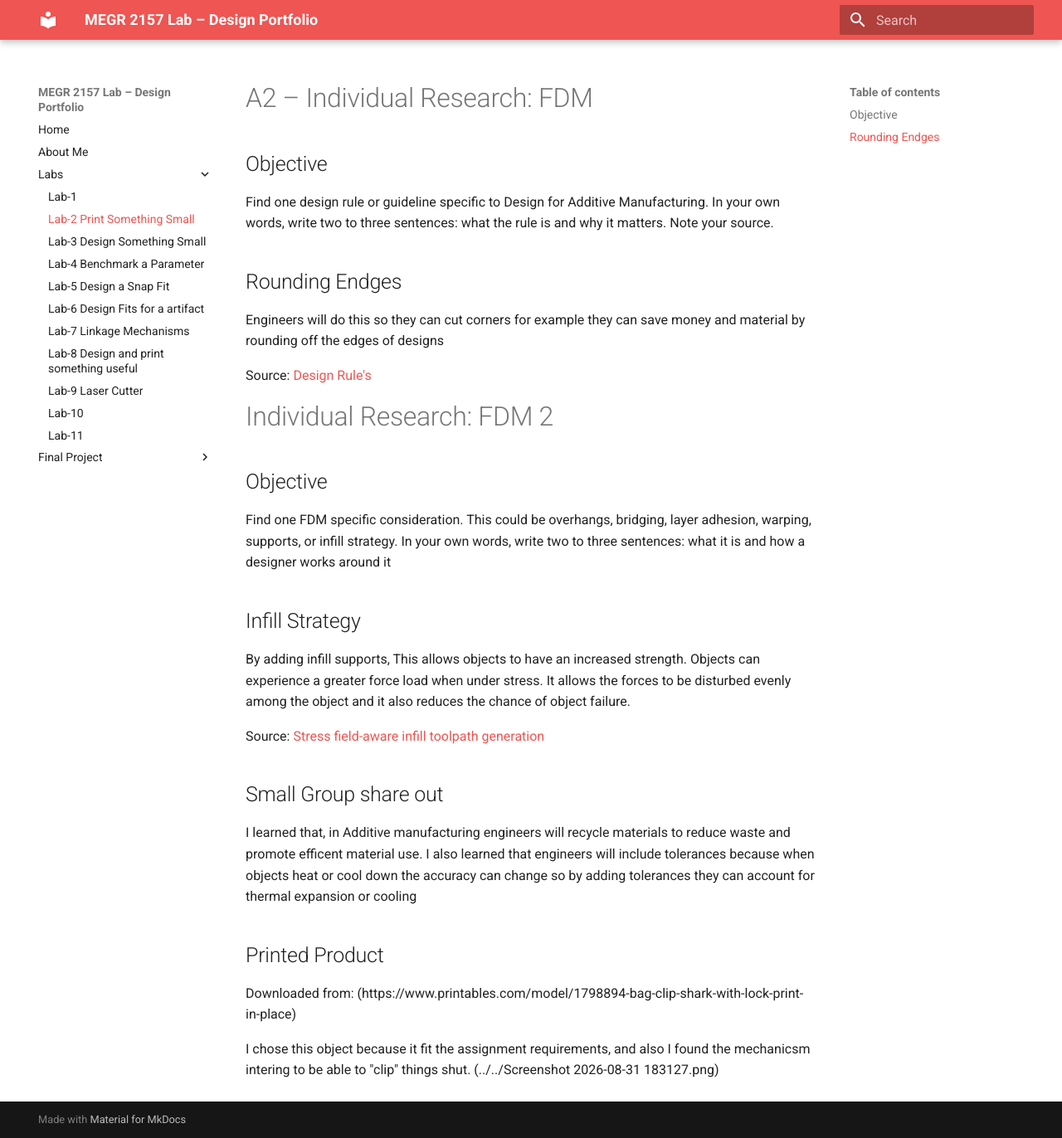
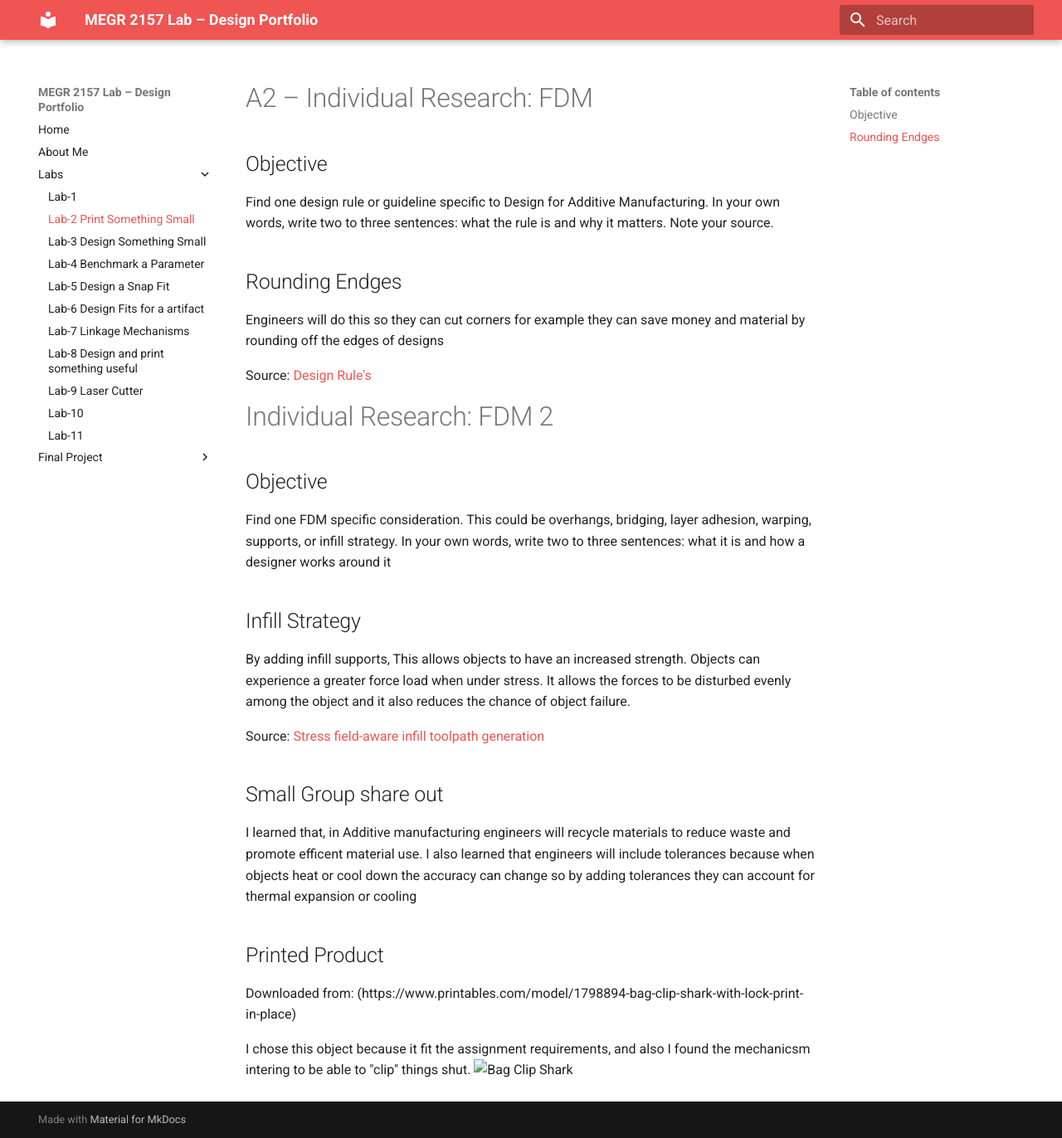
Before and after one commit to ethanking13/ethanking---megr2156-Lab-portfolio, an MkDocs documentation site: the page built from docs/Labs/L02/index.md, in a window 1280 px wide and 1372 px high. Shown: the whole window at 83% size. Built offline with MkDocs 1.6.1 and Material for MkDocs 9.7.7, drawn with Linux system fonts in a browser that asks for light colours.

Commit message:
Update image syntax for Bag Clip Shark

```diff
--- a/docs/Labs/L02/index.md
+++ b/docs/Labs/L02/index.md
@@ -25,4 +25,4 @@
 Downloaded from: (https://www.printables.com/model/1798894-bag-clip-shark-with-lock-print-in-place)
 
 I chose this object because it fit the assignment requirements, and also I found the mechanicsm intering to be able to "clip" things shut.
-(../../Screenshot 2026-08-31 183127.png)
+![Bag Clip Shark](../../Screenshot 2026-08-31 183127.png)
```
